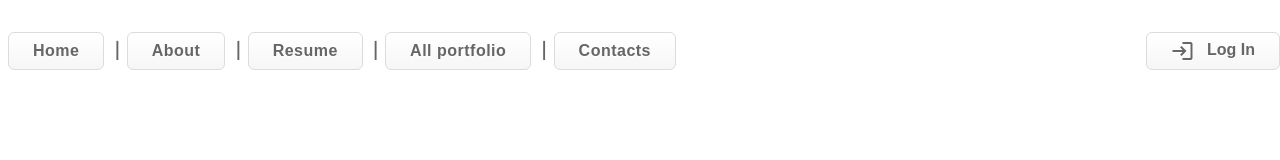
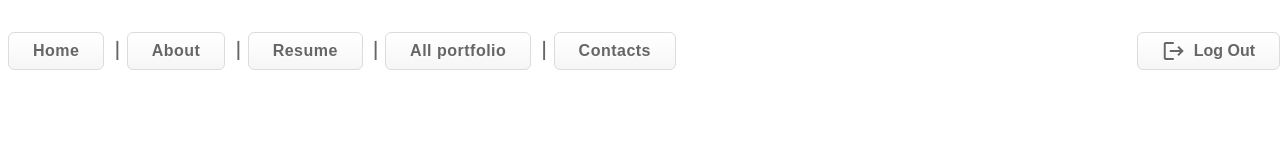
Before and after one commit to AlexandrSherbina/my-portfolio, an Angular app: page /app-login in a window 1280 px wide. Shown: the top 160 px of the page. Built offline with nearby package versions, Linux system fonts and the light colour scheme; sample sign-in values are in the browser's storage.

Commit message:
set up logic login button navigate

```diff
--- a/src/app/app.component.html
+++ b/src/app/app.component.html
@@ -166,7 +166,7 @@
   }
 </style>
 <header>
-  <app-navigation-top (openLoginPopup)="openLoginPopup()"></app-navigation-top>
+  <app-navigation-top (logOutLogin)="logOutLogin()" (openLoginPopup)="openLoginPopup()"></app-navigation-top>
   <app-login #loginComponent></app-login>
 </header>
 <main>
--- a/src/app/app.component.ts
+++ b/src/app/app.component.ts
@@ -19,4 +19,8 @@ export class AppComponent {
   openLoginPopup() {
     this.loginComponent.togglePopup();
   }
+
+  logOutLogin() {
+    this.loginComponent.logOut();
+  }
 }
--- a/src/app/login/login.component.html
+++ b/src/app/login/login.component.html
@@ -1,34 +1,21 @@
-<!-- Кнопка для открытия popup -->
-<!-- <button class="btn-primary-pf" (click)="togglePopup()">Login</button> -->
-
 <!-- Popup окно -->
 <div class="popup" *ngIf="isPopupOpen" (click)="onBackgroundClick($event)">
     <div class="popup-content" (click)="$event.stopPropagation()">
         <span class="close" (click)="togglePopup()">&times;</span>
         <h2>Login</h2>
-        <form>
         <!-- Ваша форма логина -->
-            <div class="container-admin" *ngIf="isUser(); else loginForm">
-                <h2 class="user-offline">adminPanel</h2>
-                <button class="btn-primary-pf" (click)="logOut()">Log Out</button>
-            </div>
-            <ng-template #loginForm>
-                <div class="container-login">
-                    <form class="user-form" (ngSubmit)="onSubmit()">
+        <form class="container-login " (ngSubmit)="onSubmit()">
             <div class="user-field">
                 <label for="username">Username:</label>
                 <input [(ngModel)]="username" name="username" id="username" placeholder="Username" required>
             </div>
             <div class="user-field">
                 <label for="password">Password:</label>
-                            <input [(ngModel)]="password" name="password" id="password" type="password"
-                                placeholder="Password" required>
+                <input [(ngModel)]="password" name="password" id="password" type="password" placeholder="Password"
+                    required>
             </div>
             <div *ngIf="errorMessage" class="error-message">{{ errorMessage }}</div>
             <button class="btn-primary-pf" type="submit">Log In</button>
         </form>
     </div>
-            </ng-template>
-        </form>
 </div>
-</div>
--- a/src/app/login/login.component.scss
+++ b/src/app/login/login.component.scss
@@ -17,12 +17,15 @@ $color-user-online: #50cd54;
 }
 
 .container-login {
+    @include flexColumn;
     width: 400px;
     padding: ($p-1rem + 0.5) $p-1rem ($p-1rem + 1) $p-1rem ;
     background-color:  var(--gray-400);
     border: $p-1rem var(--gray-700);
     border-radius: 0.3rem;
 }
+
+
 
 .user-status {
     font-size: $font-size;
@@ -38,9 +41,7 @@ $color-user-online: #50cd54;
     color: #6956d1;
 }
 
-.user-form {
-    @include flexColumn;
-}
+
 
 .user-field {
     @include flexColumn($gap: 0.5rem);
--- a/src/app/login/login.component.ts
+++ b/src/app/login/login.component.ts
@@ -34,6 +34,7 @@ export class LoginComponent {
       response => {
         localStorage.setItem('token', response.token);
         this.router.navigate(['/admin']);
+        this.togglePopup();
       },
       error => {
         console.error('Login failed', error);
--- a/src/app/navigation-top/navigation-top.component.html
+++ b/src/app/navigation-top/navigation-top.component.html
@@ -13,9 +13,15 @@
     </ul>
     <ul>
         <li class="menu-list-item">
-            <button class="button-nav" (click)="onAuthorizationClick()">
-                <mat-icon>login</mat-icon> {{adminPanel}}
+            @if(isAdmin()) {
+            <button class="button-nav flex-nowrap-start-center" (click)="unAuthorizationClick()">
+                <mat-icon>logout</mat-icon> {{adminPanelLogOut}}
             </button>
+            } @else {
+            <button class="button-nav flex-nowrap-start-center" (click)="onAuthorizationClick()">
+                <mat-icon>login</mat-icon> {{adminPanelLogIn}}
+            </button>
+            }
         </li>
     </ul>
 </nav>
--- a/src/app/navigation-top/navigation-top.component.scss
+++ b/src/app/navigation-top/navigation-top.component.scss
@@ -7,6 +7,8 @@
     align-items: center;
     gap: 0.5rem;
 }
+
+
 
 .nav-main {
     display: flex;
@@ -76,7 +78,12 @@ li.menu-list-item {
     }
 }
 
-
+.flex-nowrap-start-center {
+    display: flex;
+    flex-wrap: nowrap;
+    justify-content: flex-start;
+    align-items: center;
+}
 
 .active-button {
     color: $white;
--- a/src/app/navigation-top/navigation-top.component.ts
+++ b/src/app/navigation-top/navigation-top.component.ts
@@ -18,11 +18,24 @@ export class NavigationTopComponent {
     { id: 4, nameLink: 'All portfolio', routerLink: 'app-all-portfolio' },
     { id: 5, nameLink: 'Contacts', routerLink: 'app-contacts' },
   ];
-  adminPanel = 'Log In'
+  adminPanelLogIn = 'Log In';
+  adminPanelLogOut = 'Log Out';
+
   @Output() openLoginPopup: EventEmitter<void> = new EventEmitter<void>();
+  @Output() logOutLogin: EventEmitter<void> = new EventEmitter<void>();
+
+  constructor(private loginComponent: LoginComponent) { }
 
   // Эта функция будет вызываться при клике на кнопку
   onAuthorizationClick(): void {
     this.openLoginPopup.emit();
   }
+
+  unAuthorizationClick(): void {
+    this.logOutLogin.emit();
+  }
+
+  isAdmin(): boolean {
+    return this.loginComponent.isUser();
+  }
 }
```
Lines whose indentation alone changed are shown as unchanged.
